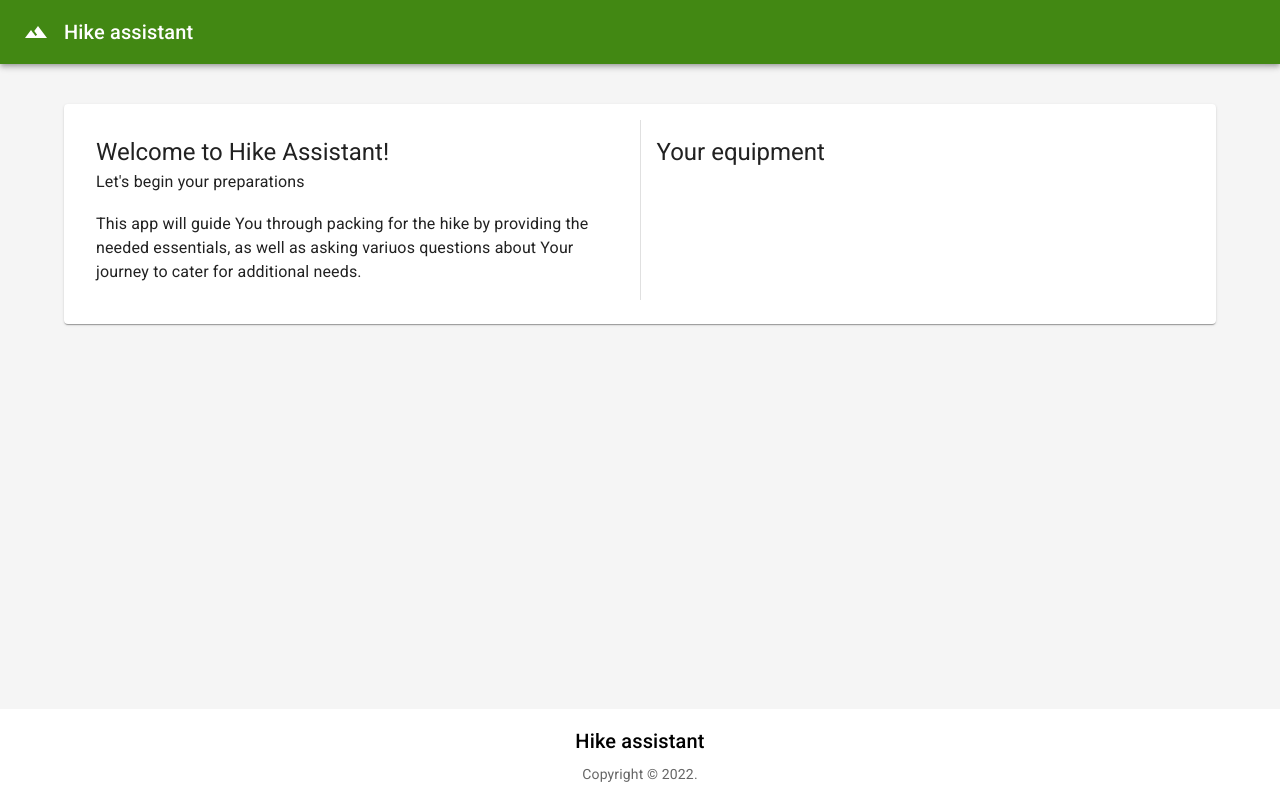
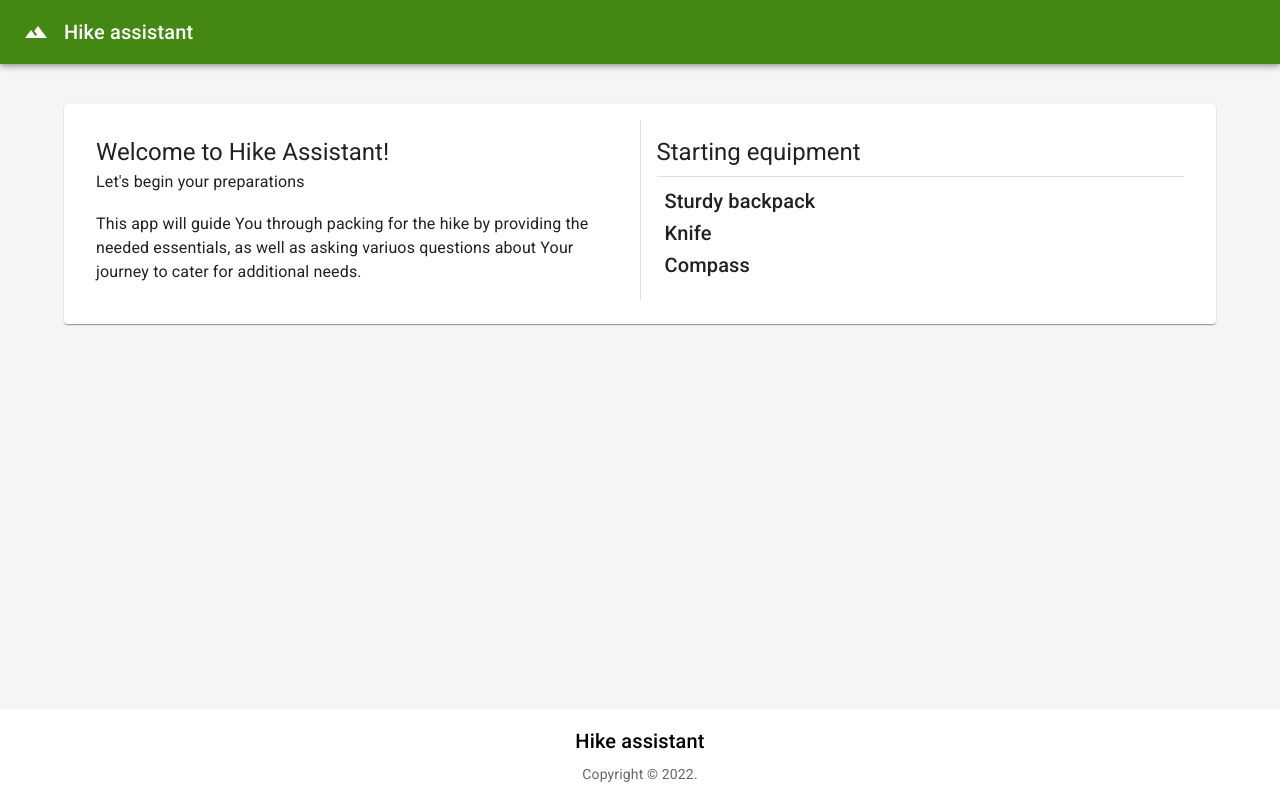
Before and after one commit to PauliusVizbara/HikeAssistant, a React (Create React App) app: page / in a window 1280 px wide. Built offline with nearby package versions, Linux system fonts and the light colour scheme.

Commit message:
feat: equipment component

```diff
--- /dev/null
+++ b/src/components/Equipment/Equipment.tsx
@@ -0,0 +1,24 @@
+import { Box, Typography } from '@mui/material'
+import React from 'react'
+
+type EquipmentProps = {
+  name: string
+  amount?: string
+}
+
+export const Equipment: React.FC<EquipmentProps> = (props) => {
+  const { name, amount } = props
+  return (
+    <Box display="flex">
+      {amount && (
+        <Typography sx={{ fontWeight: 'light' }} variant="h6" noWrap>
+          {amount}
+        </Typography>
+      )}
+      <Box sx={{ m: 0.5 }} />
+      <Typography variant="h6" noWrap>
+        {name}
+      </Typography>
+    </Box>
+  )
+}
--- a/src/views/WelcomeMessage/WelcomeMessage.tsx
+++ b/src/views/WelcomeMessage/WelcomeMessage.tsx
@@ -2,6 +2,7 @@ import React from 'react'
 import { Divider, Typography } from '@mui/material'
 import { SplitCard } from '../../components/SplitCard/SplitCard/SplitCard'
 import { SplitCardContent } from '../../components/SplitCard/SplitCardContent/SplitCardContent'
+import { Equipment } from '../../components/Equipment/Equipment'
 
 export const WelcomeMessage = () => {
   return (
@@ -20,7 +21,11 @@ export const WelcomeMessage = () => {
         </SplitCardContent>
         <Divider orientation="vertical" flexItem></Divider>
         <SplitCardContent>
-          <Typography variant="h5">Your equipment</Typography>
+          <Typography variant="h5">Starting equipment</Typography>
+          <Divider sx={{ my: 1 }} />
+          <Equipment name="Sturdy backpack" />
+          <Equipment name="Knife" />
+          <Equipment name="Compass" />
         </SplitCardContent>
       </SplitCard>
     </>
```
